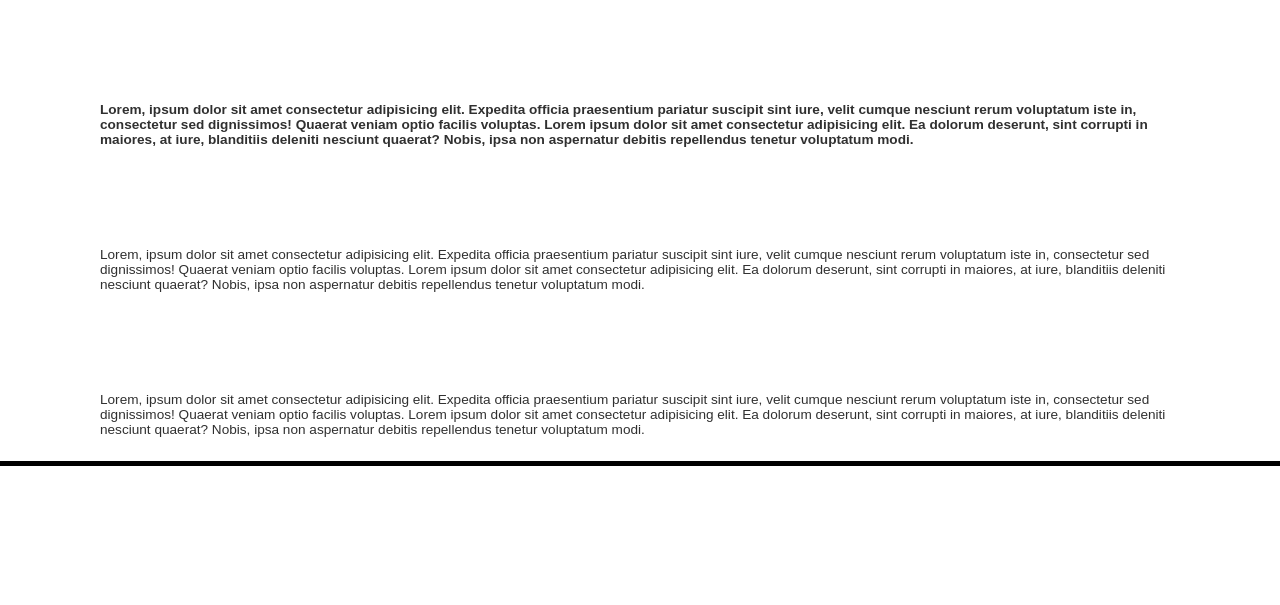
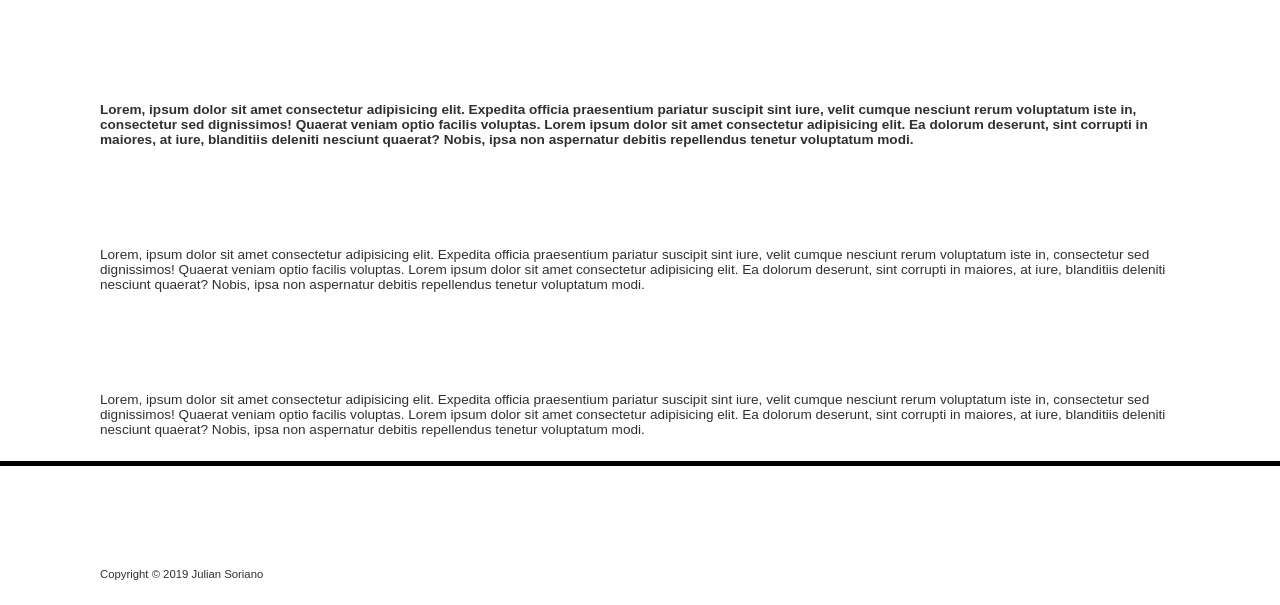
Before and after one commit to Julian966/Exercise-3, a plain HTML site: page index.html in a window 1280 px wide. Shown: the part 798-1403 px from the top of the page. Before the commit the page ends 1264 px from the top, so only its background shows below. Drawn offline with Linux system fonts and the light colour scheme.

Commit message:
added copyright

```diff
--- a/index.html
+++ b/index.html
@@ -39,5 +39,8 @@
   </p>
  <div id="bar">
 </div><!--bar-->
+<p><small>Copyright &copy; 2019 Julian Soriano
+      </small>
+    </p>
 </body>
 </html>
```
